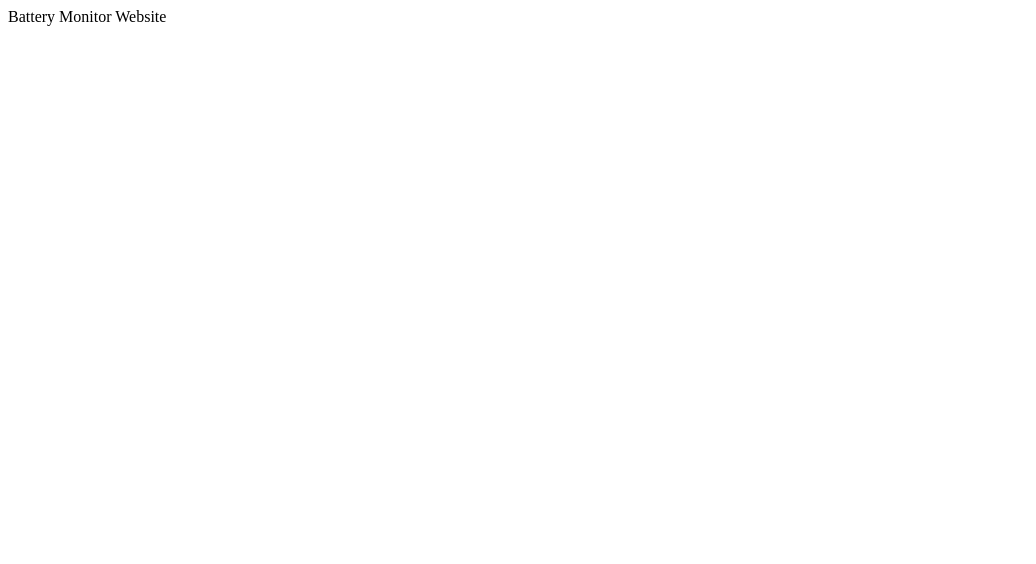
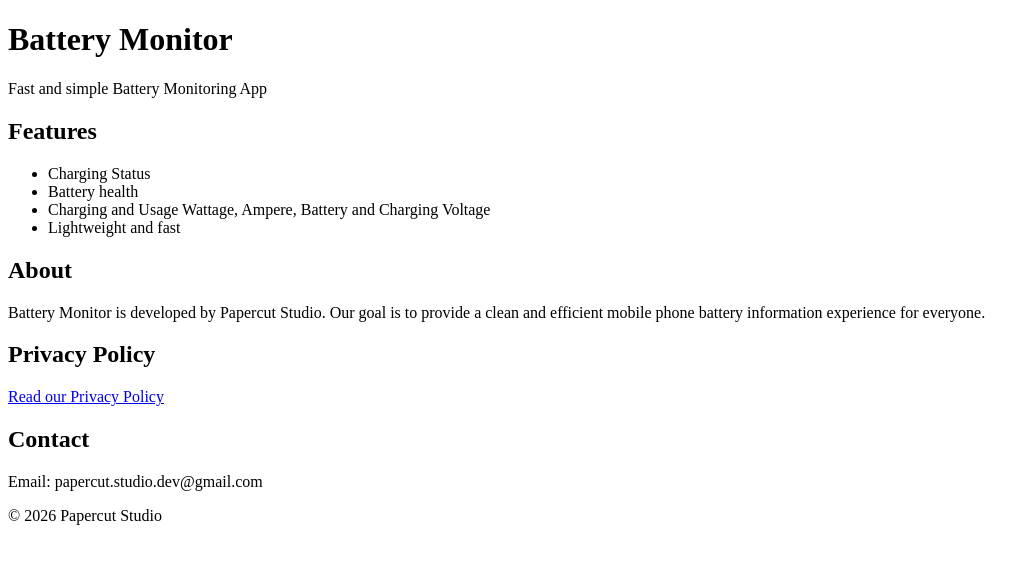
Before and after one commit to PapercutStudioMy/battery-monitor-site, a plain HTML site: page index.html in a window 1280 px wide. Shown: the whole page, without its empty margins (0-1036 px from the left). Drawn offline with Linux system fonts and the light colour scheme.

Commit message:
Add initial structure for Battery Monitor website

```diff
--- a/index.html
+++ b/index.html
@@ -1 +1,50 @@
-Battery Monitor Website
+<!-- index.html -->
+<!DOCTYPE html>
+<html lang="en">
+
+<head>
+    <meta charset="UTF-8">
+    <meta name="viewport" content="width=device-width, initial-scale=1.0">
+    <title>Battery Monitor</title>
+    <link rel="stylesheet" href="style.css">
+</head>
+
+<body>
+    <header>
+        <h1>Battery Monitor</h1>
+        <p>Fast and simple Battery Monitoring App</p>
+    </header>
+
+    <section class="features">
+        <h2>Features</h2>
+        <ul>
+            <li>Charging Status</li>
+            <li>Battery health</li>
+            <li>Charging and Usage Wattage, Ampere, Battery and Charging Voltage</li>
+            <li>Lightweight and fast</li>
+        </ul>
+    </section>
+
+    <section class="about">
+        <h2>About</h2>
+        <p>Battery Monitor is developed by Papercut Studio. Our goal is to provide a clean and efficient mobile phone battery information experience for everyone.</p>
+        <!-- <p><a href="https://play.google.com/store/apps/details?id=my.papercut.battery_monitoring">Download on Google
+                Play</a></p> -->
+    </section>
+
+    <section class="privacy">
+        <h2>Privacy Policy</h2>
+        <p><a href="privacy-policy.html">Read our Privacy Policy</a></p>
+    </section>
+
+    <section class="contact">
+        <h2>Contact</h2>
+        <p>Email: papercut.studio.dev@gmail.com</p>
+    </section>
+
+    <footer>
+        <p>© 2026 Papercut Studio</p>
+    </footer>
+</body>
+
+</html>
```
